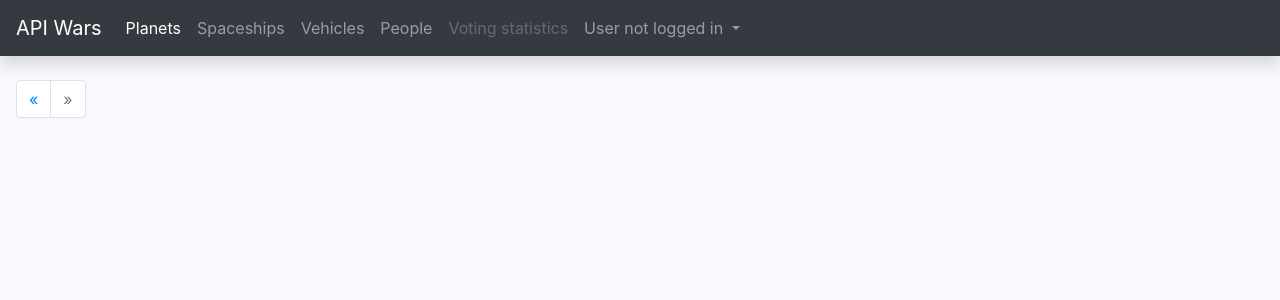
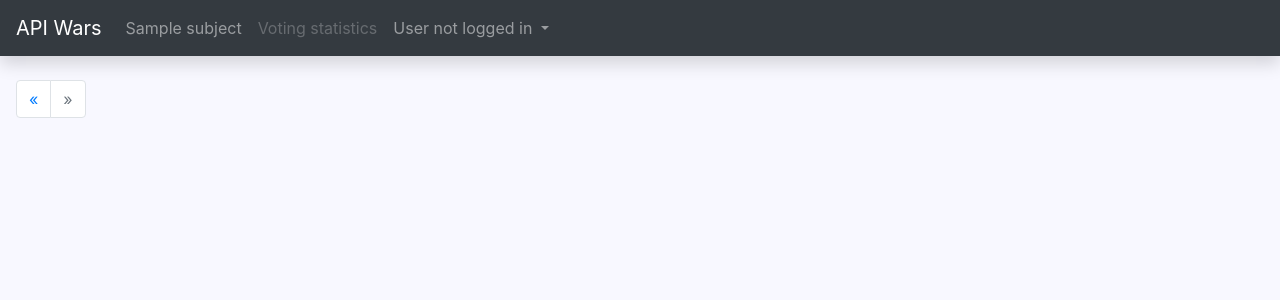
Before and after one commit to PiotrMludzik/api-wars, a Flask app: template templates/base.html in a window 1280 px wide. Shown: the top 300 px of the page. Run offline with Flask 2, Linux system fonts and the light colour scheme; the template is opened without the code that fills it: most values are stand-ins (such as "Sample title", 1, 10 or a date in 2020); some libraries are stand-ins or nearby versions.

Commit message:
refactor: automation of titles and texts based on the list of subjects

```diff
--- a/controller.py
+++ b/controller.py
@@ -20,6 +20,11 @@ def subject_get_data(subject: str, page_number: int) -> list:
     return data
 
 
+def subjects_get_list() -> list:
+    """ Returns a subjects name list. """
+    return dh.subjects_get_list()
+
+
 def columns_name_get(subject) -> list:
     """ Returns columns name. """
     if subject == c.SUBJECT.PLANETS:
--- a/server.py
+++ b/server.py
@@ -9,6 +9,8 @@ import controller as ctrl
 
 app = Flask(__name__)
 app.secret_key = '#I\'ll be back!:D'  # encrypt session variables
+
+SUBJECT_LIST = ctrl.subjects_get_list()
 
 
 # ---------------------------------------------------- main route -----------------------------------------------------
@@ -26,6 +28,7 @@ def subject_page(subject, page_number):
         'index.html',
         subjectName=subject,
         subjectData=ctrl.subject_get_data(subject, page_number),
+        subjectsList=SUBJECT_LIST,
         columnsName=ctrl.columns_name_get(subject),
         pages_number=ctrl.pagination_number_get(subject),
         active_page=page_number
--- a/templates/base.html
+++ b/templates/base.html
@@ -18,21 +18,17 @@
         </button>
         <div class="collapse navbar-collapse" id="navbarNav">
             <ul class="navbar-nav">
-                <li class="nav-item">
-                    <a class="nav-link active" href="{{ url_for('index') }}">Planets</a>
-                </li>
-                <li class="nav-item">
-                    <a class="nav-link" href="{{ url_for('index') }}">Spaceships</a>
-                </li>
-                <li class="nav-item">
-                    <a class="nav-link" href="{{ url_for('index') }}">Vehicles</a>
-                </li>
-                <li class="nav-item">
-                    <a class="nav-link" href="{{ url_for('index') }}">People</a>
-                </li>
+                <!-- Subjects list -->
+                {% for subject in subjectsList %}
+                    <li class="nav-item">
+                        <a class="nav-link {% if subject == subjectName %}active{% endif %}" href="{{ url_for('index') }}">{{ subject|capitalize }}</a>
+                    </li>
+                {% endfor %}
+                <!-- Voting statistics -->
                 <li class="nav-item">
                     <a class="nav-link disabled" href="#">Voting statistics</a>
                 </li>
+                <!-- User panel -->
                 <li class="nav-item dropdown">
                     <a class="nav-link dropdown-toggle" href="#" id="navbarDropdown" role="button" data-toggle="dropdown">
                         User not logged in
```
Also changed, not shown: data_handler.py (+10 -0 lines).
